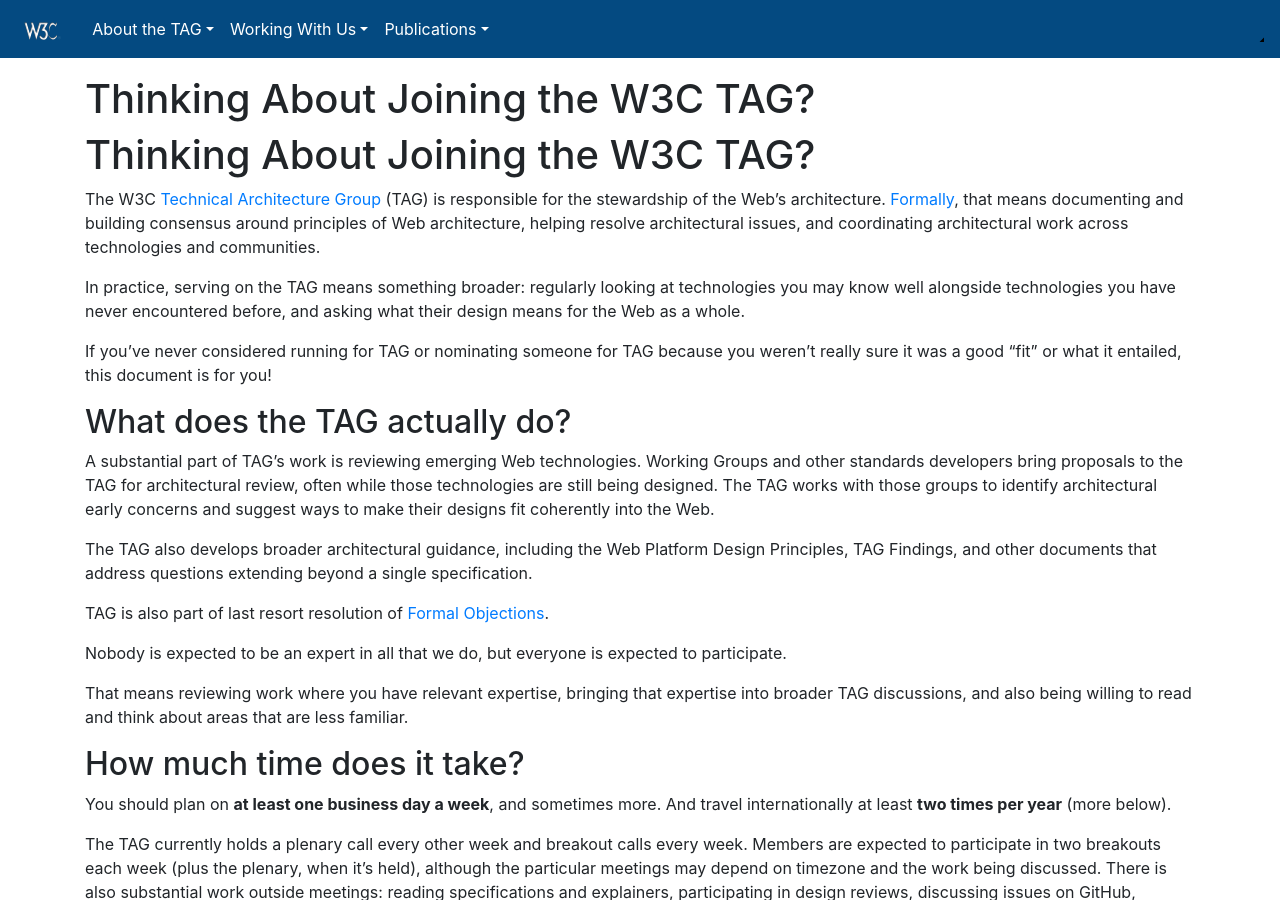
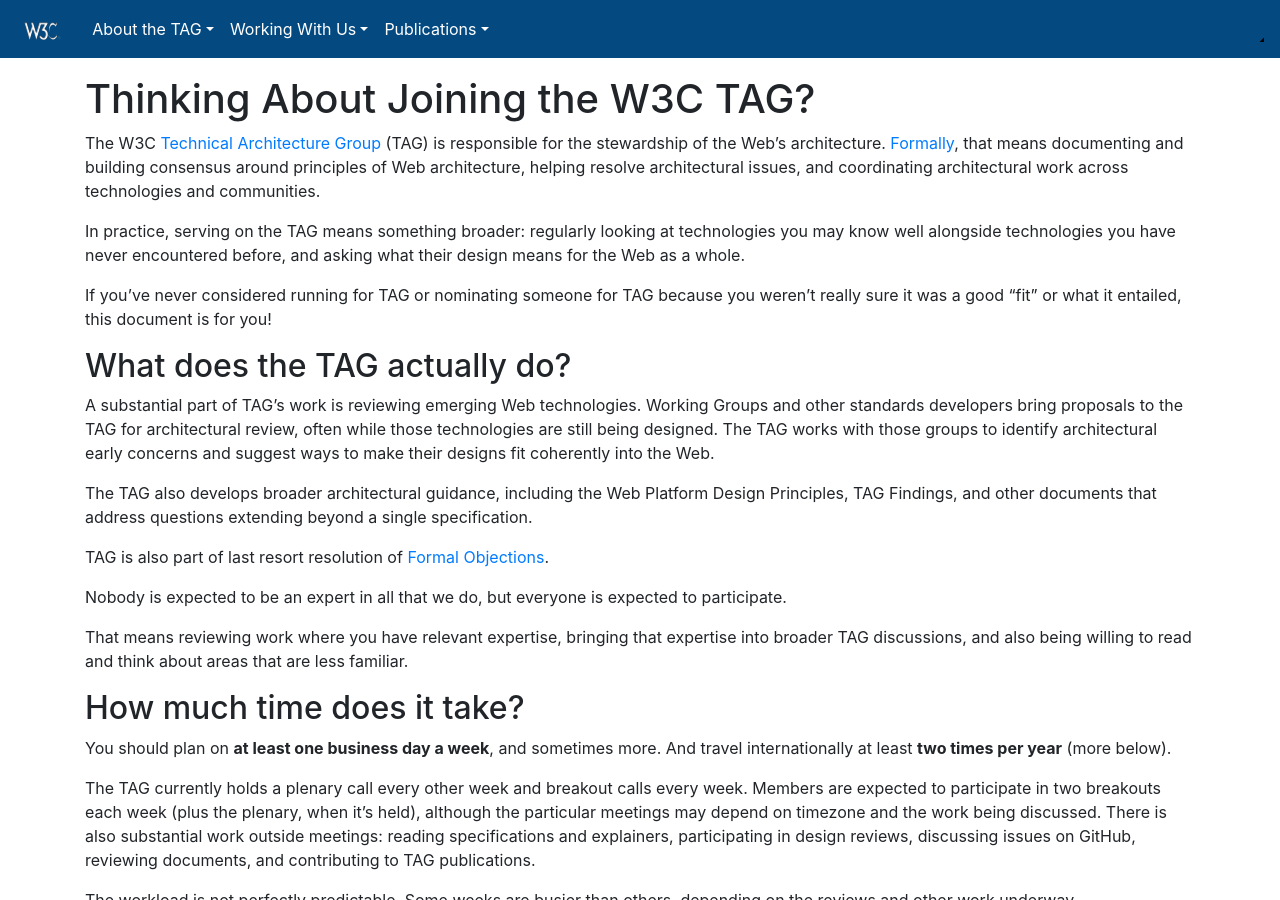
Before and after one commit to w3ctag/tag.w3.org, a Jekyll site: the page built from joining/index.md, in a window 1280 px wide and 900 px high. Built offline with Jekyll 4.4.1, drawn with Linux system fonts in a browser that asks for light colours; nearby versions of some CDN libraries; library files that are not in the unit come from our copies.

Commit message:
Update index.md (#104)
Fixed a double header

```diff
--- a/joining/index.md
+++ b/joining/index.md
@@ -3,8 +3,6 @@
 title: Thinking About Joining the W3C TAG?
 
 ---
-
-# Thinking About Joining the W3C TAG?
 
 The W3C [Technical Architecture Group](https://www.w3.org/2001/tag/) (TAG) is responsible for the stewardship of the Web's architecture. [Formally](https://www.w3.org/policies/process/#tag-role), that means documenting and building consensus around principles of Web architecture, helping resolve architectural issues, and coordinating architectural work across technologies and communities.
 
```
